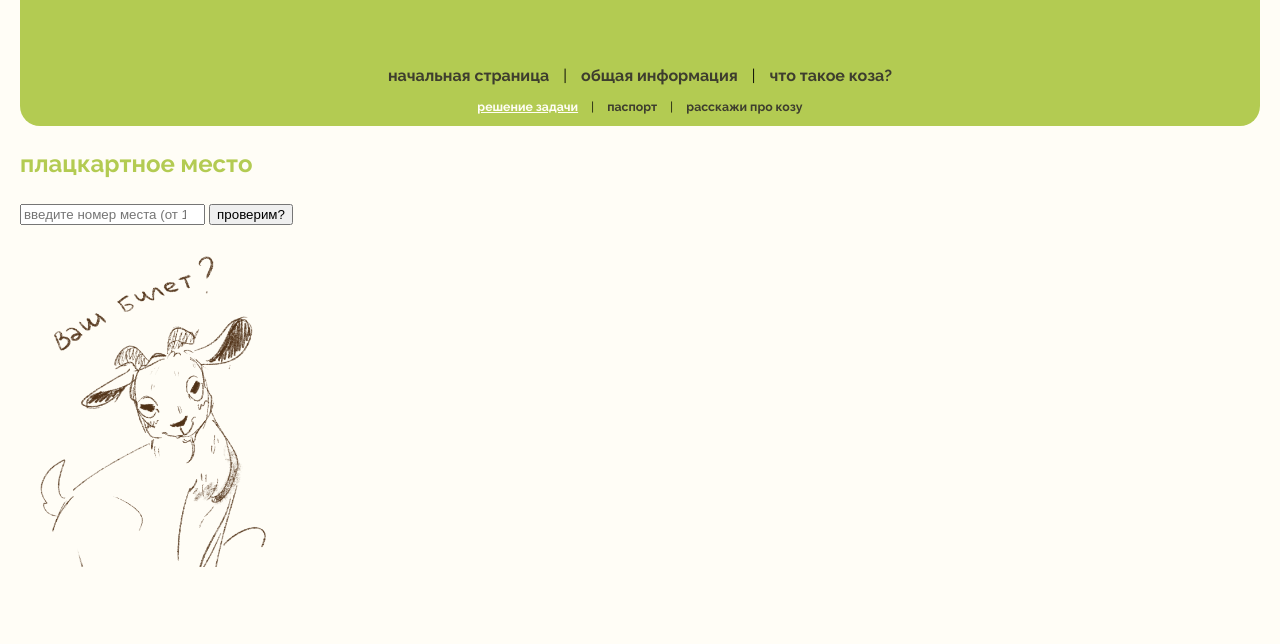
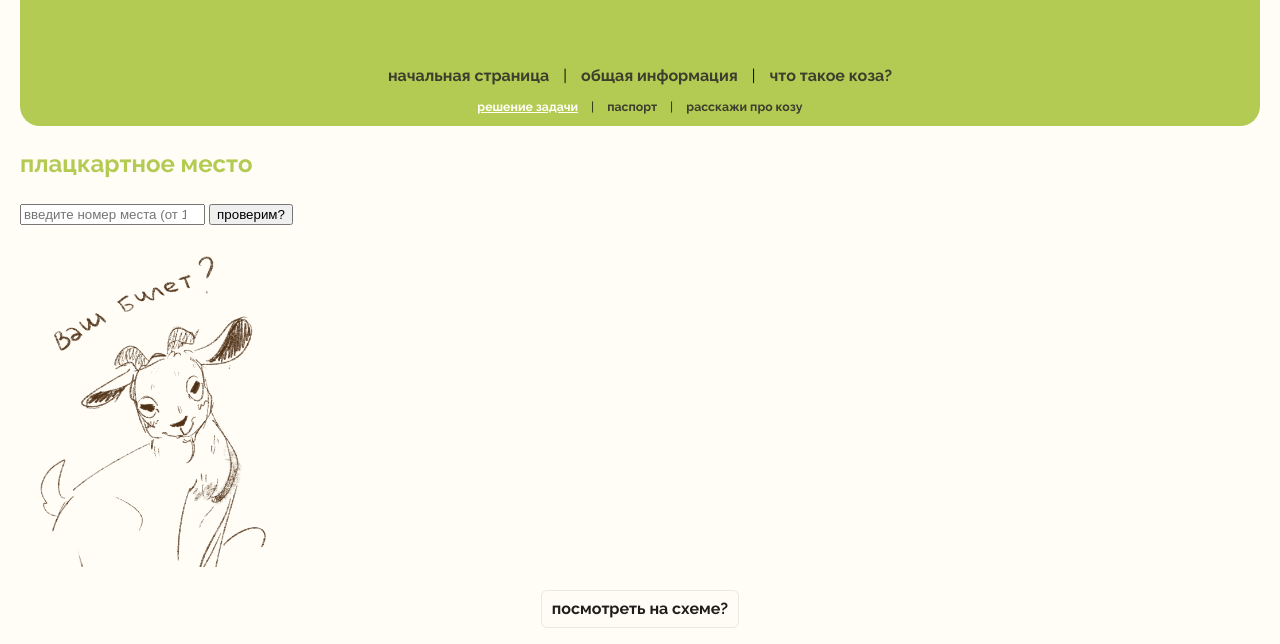
Before and after one commit to okwjdkyqh/project-web, a plain HTML site: page solution.html in a window 1280 px wide. Shown: the part 230-874 px from the top of the page. Before the commit the page ends 820 px from the top, so only its background shows below. Drawn offline with Linux system fonts and the light colour scheme; a web font is replaced by a local one.

Commit message:
всеееее я устала

```diff
--- a/solution.html
+++ b/solution.html
@@ -122,6 +122,18 @@
                 transform: rotate(360deg)
             }
         }
+
+        .more-link {
+            display: inline-block;
+            padding: 6px 10px;
+            text-decoration: none;
+            border-radius: 6px;
+            background: rgba(247, 246, 235, 0.12);
+            color: #214;
+            border: 1px solid rgba(0, 0, 0, 0.08);
+            color:#1e1d19;
+            }
+
     </style>
 </head>
 
@@ -152,8 +164,12 @@
 
         <script src="script2.js"></script>
 
-        <p text-align: center;'>
+        <p>
             <img alt='Подпись' src="images/коза кондуктор.png" height="325" width="300">
+        </p>
+
+        <p align="center" style="font-weight: bold;">
+            <a href="плацк.jpп" target="_blank" class="more-link"> посмотреть на схеме? </a>
         </p>
     </body>
 
```
Also changed, not shown: images/плацк.jpg (added).
